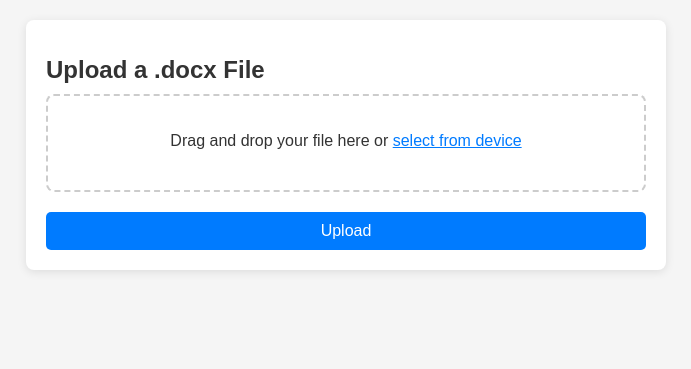
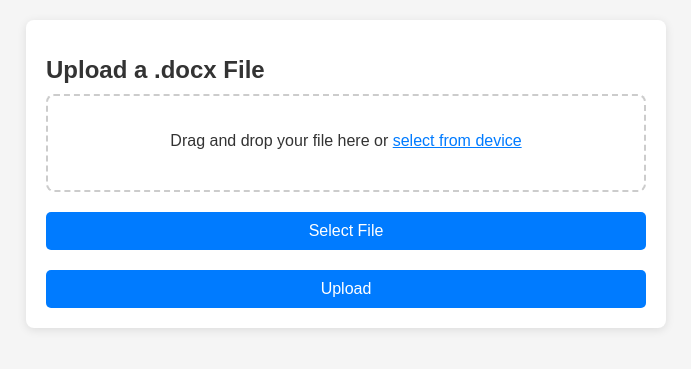
Before and after one commit to Abhighyan/counthighlightedwords, a Flask app: page / in a window 1280 px wide. Shown: the top 369 px of the page, without its empty margins (294-985 px from the left). Run offline with Flask 2, Linux system fonts and the light colour scheme.

Commit message:
Update upload.html

```diff
--- a/templates/upload.html
+++ b/templates/upload.html
@@ -36,7 +36,6 @@
             };
 
             xhr.onload = function() {
-                if (xhr.status === 200) {
                 const response = JSON.parse(xhr.responseText);
                 if (response.status === 'success') {
                     document.getElementById('upload-result').innerHTML = `
@@ -51,9 +50,11 @@
                 } else {
                     document.getElementById('upload-result').innerHTML = `<div class="error-message">${response.message}</div>`;
                 }
-                } else {
+                document.getElementById('progress-bar').style.display = 'none';
+            };
+
+            xhr.onerror = function() {
                 document.getElementById('upload-result').innerHTML = '<div class="error-message">An error occurred during the upload.</div>';
-                }
                 document.getElementById('progress-bar').style.display = 'none';
             };
 
@@ -69,7 +70,8 @@
             <p>Drag and drop your file here or <span class="file-upload-text">select from device</span></p>
         </div>
         <div id="progress-bar" class="progress-bar" style="display: none;"></div>
-        <button class="submit-button" onclick="document.getElementById('file-input').click();">Upload</button>
+        <button class="submit-button" onclick="document.getElementById('file-input').click();">Select File</button>
+        <button class="submit-button" onclick="handleFileUpload(event);">Upload</button>
         <div id="upload-result"></div>
     </div>
 </body>
```
Lines whose indentation alone changed are shown as unchanged.
